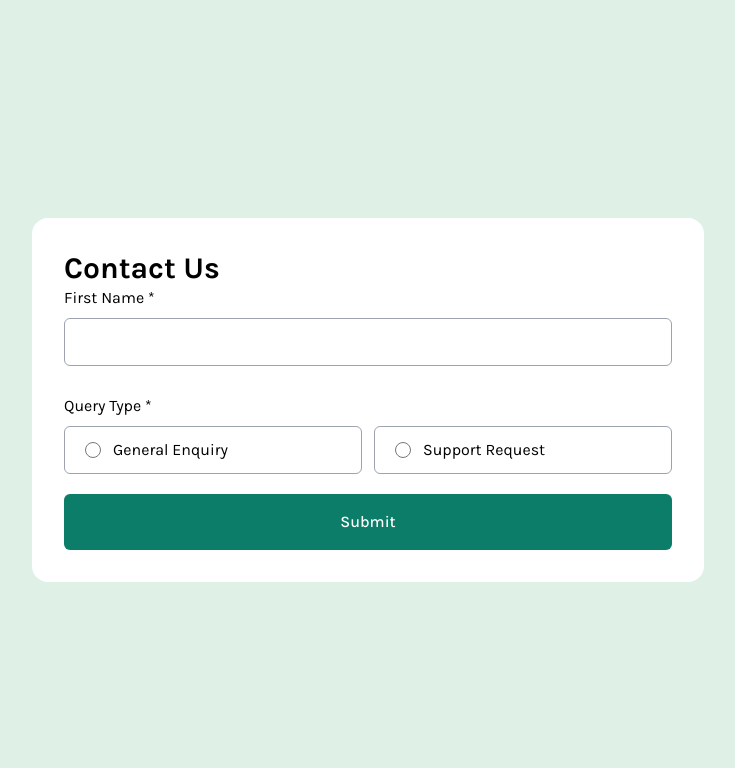
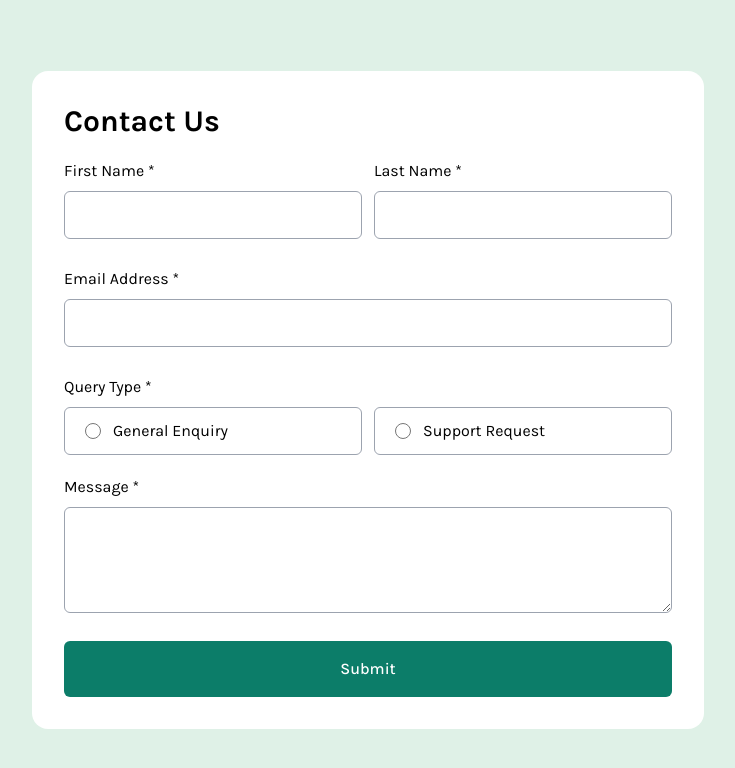
Before and after one commit to lucarl07/contact-form, a React (Vite) app: page / in a window 1280 px wide. Shown: the top 768 px of the page, without its empty margins (272-1007 px from the left). Built offline with nearby package versions, Linux system fonts and the light colour scheme.

Commit message:
✨ feat: Put different Controls at App.tsx

```diff
--- a/src/App.tsx
+++ b/src/App.tsx
@@ -7,10 +7,22 @@ import Button from 'components/Button/Button';
 export default function App() {
   return (
     <Container>
-      <Title>Contact Us</Title>
       <Form>
-        <Control.Root error="" field="firstName">
-          <Control.Label>First Name *</Control.Label>
+        <Title>Contact Us</Title>
+        <div className="flex space-x-3">
+          <Control.Root error="" field="firstName">
+            <Control.Label>First Name *</Control.Label>
+            <Control.Input type="text" />
+            <Control.Error />
+          </Control.Root>
+          <Control.Root error="" field="lastName">
+            <Control.Label>Last Name *</Control.Label>
+            <Control.Input type="text" />
+            <Control.Error />
+          </Control.Root>
+        </div>
+        <Control.Root error="" field="email">
+          <Control.Label>Email Address *</Control.Label>
           <Control.Input type="text" />
           <Control.Error />
         </Control.Root>
@@ -21,6 +33,11 @@ export default function App() {
             <Control.Input type="radio" id="support" value="Support Request" />
           </div>
         </Control.Root>
+        <Control.Root error="" field="message">
+          <Control.Label>Message *</Control.Label>
+          <Control.TextArea rows={3} />
+          <Control.Error />
+        </Control.Root>
         <Button type="submit">Submit</Button>
       </Form>
     </Container>
```
